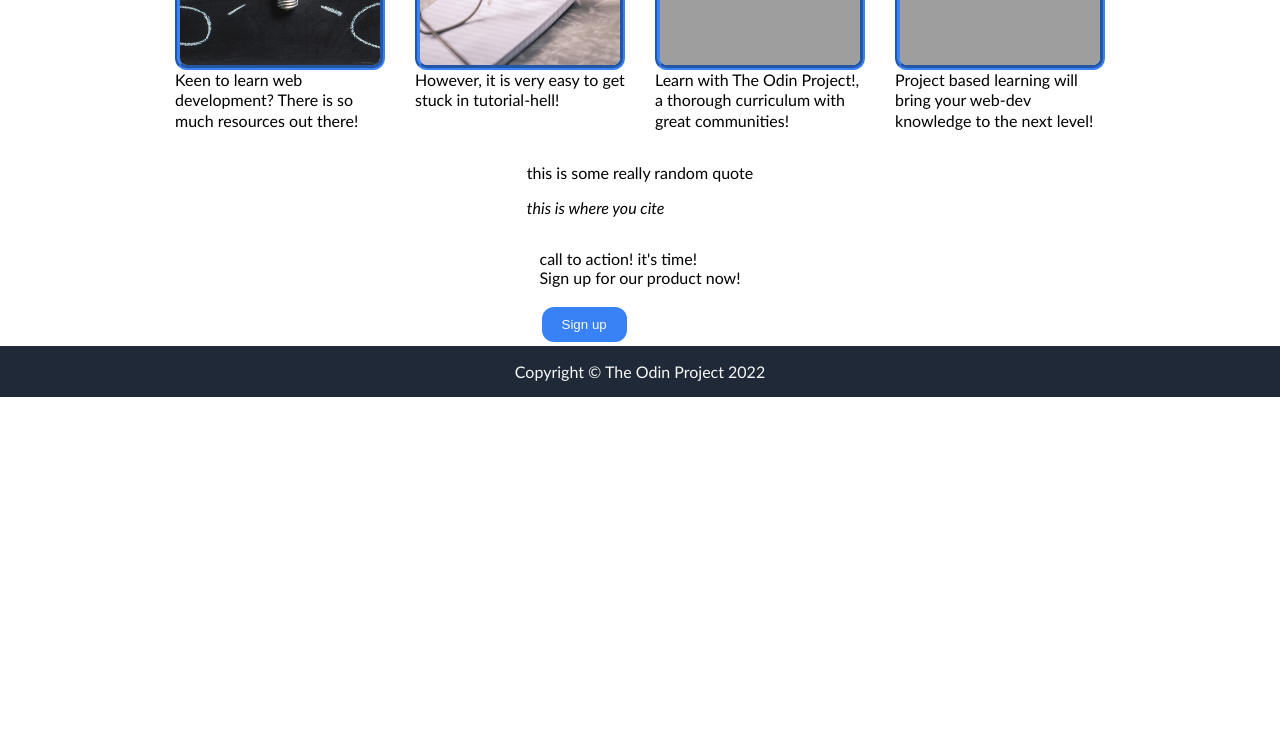
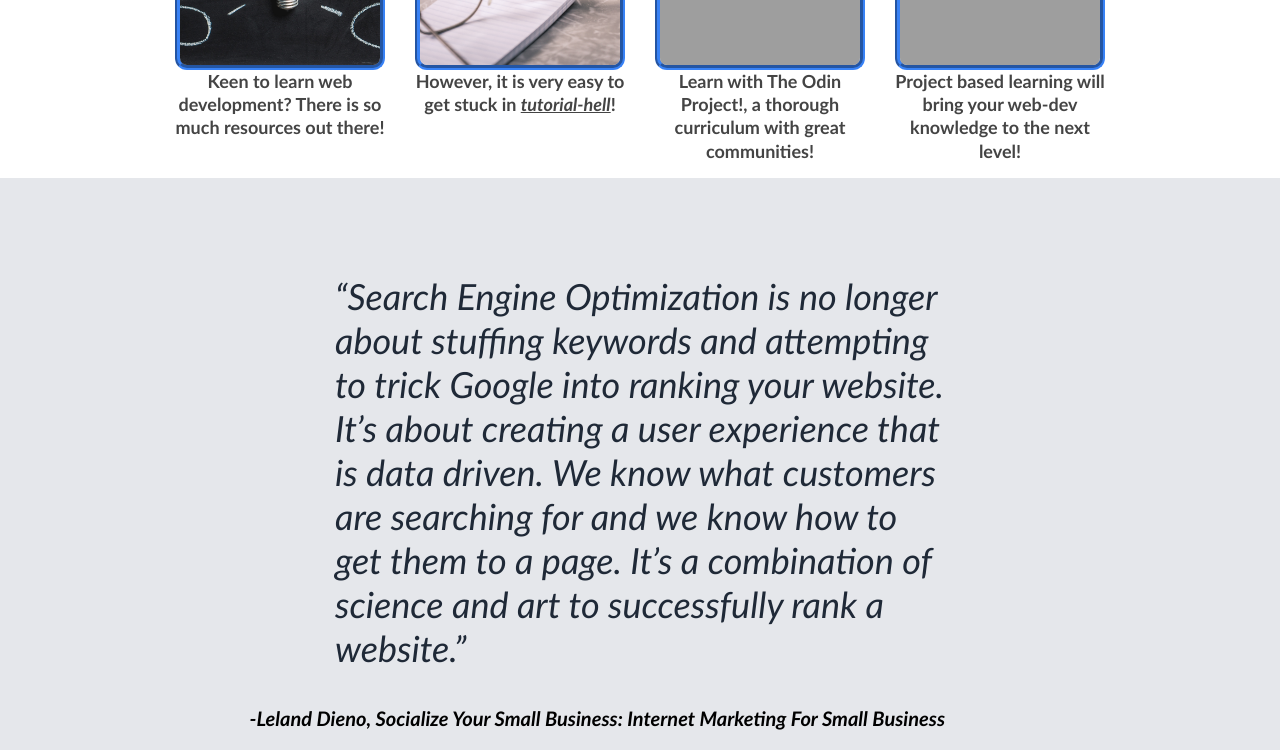
Before and after one commit to QilunL/odin-landingpage, a plain HTML site: page index.html in a window 1280 px wide. Shown: the part 710-1460 px from the top of the page. Before the commit the page ends 1107 px from the top, so only its background shows below. Drawn offline with Linux system fonts and the light colour scheme; grey boxes are pictures that could not be loaded.

Commit message:
Quote section added

```diff
--- a/index.html
+++ b/index.html
@@ -38,7 +38,7 @@
             </figure>
             <figure>
                 <img class="card" src="info2.jpg" alt="img2">
-                <figcaption>However, it is very easy to get stuck in tutorial-hell!</figcaption>
+                <figcaption>However, it is very easy to get stuck in <a href="https://www.urbandictionary.com/define.php?term=Tutorial%20Hell">tutorial-hell</a>!</figcaption>
             </figure>
 
             <figure>
@@ -54,8 +54,10 @@
     </div>
 
     <div class="quote">
-        <p>this is some really random quote</p>
-        <p><cite>this is where you cite</cite></p>
+        <p class="quote-1">“Search Engine Optimization is no longer about stuffing keywords and attempting to trick Google into ranking your website.
+            It’s about creating a user experience that is data driven. We know what customers are searching for and we know how to get them to a page.
+            It’s a combination of science and art to successfully rank a website.”</p>
+        <p class="cite-1"><cite>-Leland Dieno, Socialize Your Small Business: Internet Marketing For Small Business</cite></p>
     </div>
 
     <div class="signup">
--- a/style.css
+++ b/style.css
@@ -9,6 +9,12 @@ body{
     align-items: center;
 }
 
+a{
+    font-weight: bold;
+    color:inherit;
+    font-style: italic;
+    text-decoration: underline;
+}
 button{
     background-color:#3882F6;
     color: #F9FAF8;
@@ -104,9 +110,12 @@ figure{
 }
 
 figcaption{
+    font-weight: 600    ;
+    font-size: 18px;
+    color: #444444;
     display: table-caption;
     caption-side: bottom;
-    text-align: left;
+    text-align: center  ;
     line-height: 1.3;
 }
 .card{
@@ -119,6 +128,32 @@ figcaption{
     object-fit: cover;
 }
 
+.quote{
+    font-size: 36px;
+    font-style: italic;
+
+    max-width: 100%;
+    background-color: #E5E7EB;
+    padding: 60px 30px;
+
+}
+
+.quote-1{
+    color: #1F2937;
+    margin-left: 25%;
+    margin-right: 25%;
+    text-align: left;
+}
+
+.cite-1{
+    font-size: 20px;
+    font-weight: bold;
+    display: flex;
+    justify-content: flex-end;
+    text-align: right;
+    margin-right: 25%;
+}
+
 .info-header{
     font-size: 36px;
     font-weight: bolder;
```
